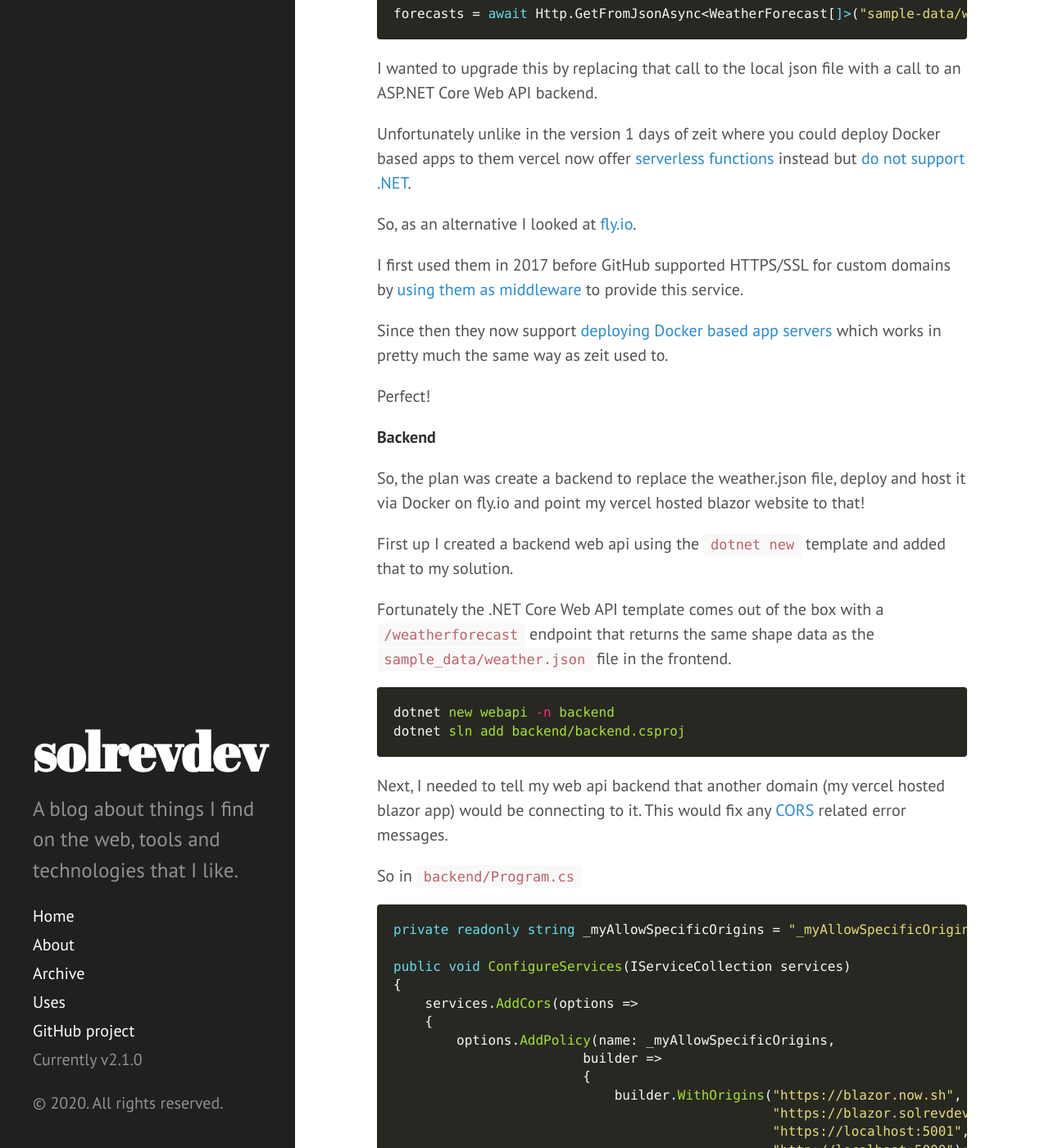
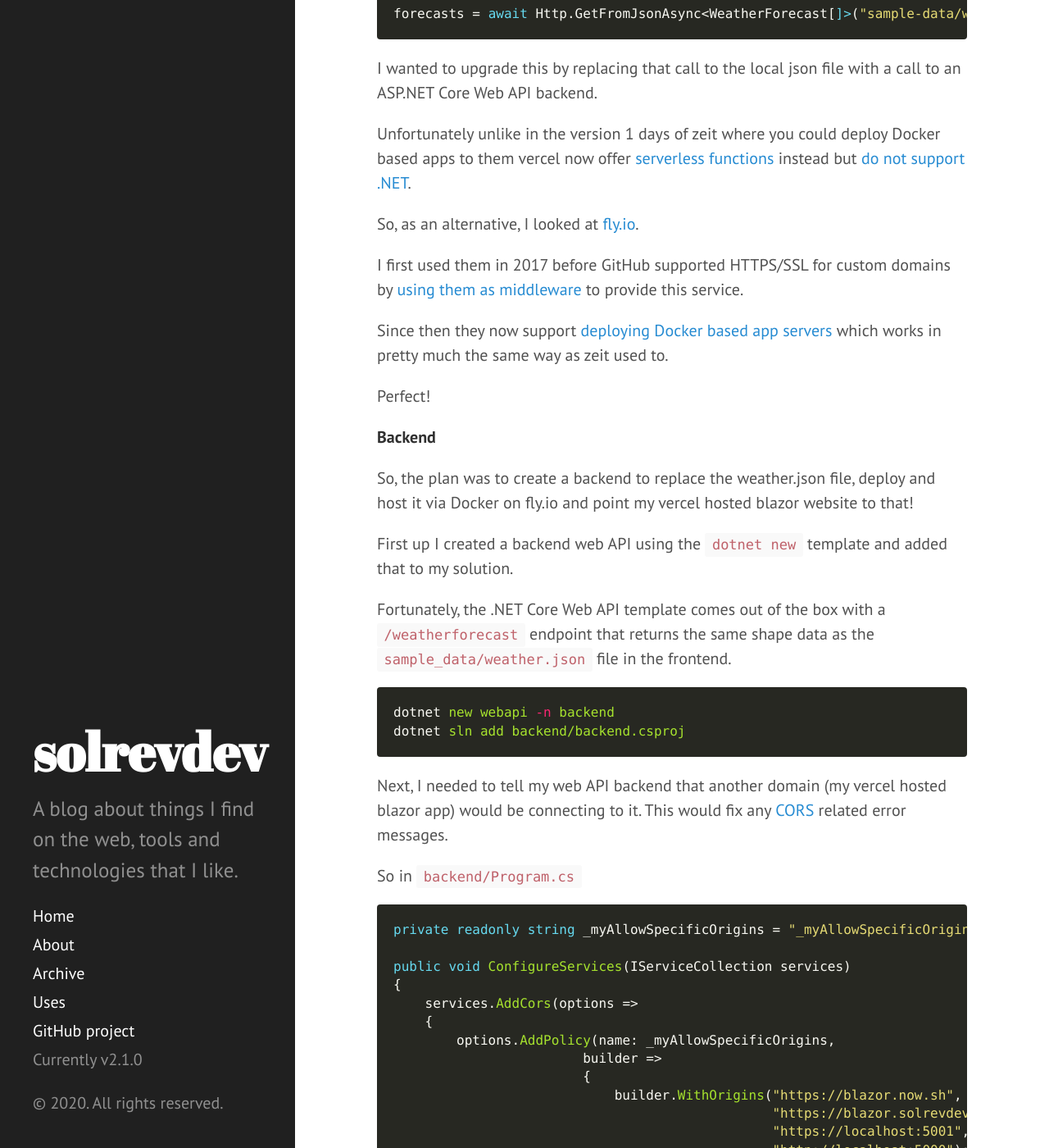
Before and after one commit to solrevdev/solrevdev.github.io, a Jekyll site: the page built from _posts/2020-05-18-deploy-aspnet-core-web-api-to-fly-via-docker.md, in a window 1280 px wide and 1400 px high, scrolled down 404 px. Shown: the whole window at 82% size. Built offline with Jekyll 4.4.1, drawn with Linux system fonts in a browser that asks for light colours; some of the changed text lies outside the part shown.

Commit message:
fix typos

````diff
--- a/_posts/2020-05-18-deploy-aspnet-core-web-api-to-fly-via-docker.md
+++ b/_posts/2020-05-18-deploy-aspnet-core-web-api-to-fly-via-docker.md
@@ -22,7 +22,7 @@ I wanted to upgrade this by replacing that call to the local json file with a ca
 
 Unfortunately unlike in the version 1 days of zeit where you could deploy Docker based apps to them vercel now offer [serverless functions](https://vercel.com/docs/v2/serverless-functions/introduction) instead but [do not support .NET](https://vercel.com/docs/v2/serverless-functions/supported-languages).
 
-So, as an alternative I looked at [fly.io](https://fly.io/docs/).
+So, as an alternative, I looked at [fly.io](https://fly.io/docs/).
 
 I first used them in 2017 before GitHub supported HTTPS/SSL for custom domains by [using them as middleware](2017-08-31-http-ssl-via-github-pages-with-flyio.md) to provide this service.
 
@@ -32,18 +32,18 @@ Perfect!
 
 **Backend**
 
-So, the plan was create a backend to replace the weather.json file, deploy and host it via Docker on fly.io and point my vercel hosted blazor website to that!
+So, the plan was to create a backend to replace the weather.json file, deploy and host it via Docker on fly.io and point my vercel hosted blazor website to that!
 
-First up I created a backend web api using the `dotnet new` template and added that to my solution.
+First up I created a backend web API using the `dotnet new` template and added that to my solution.
 
-Fortunately the .NET Core Web API template comes out of the box with a `/weatherforecast` endpoint that returns the same shape data as the `sample_data/weather.json` file in the frontend.
+Fortunately, the .NET Core Web API template comes out of the box with a `/weatherforecast` endpoint that returns the same shape data as the `sample_data/weather.json` file in the frontend.
 
 ```powershell
 dotnet new webapi -n backend
 dotnet sln add backend/backend.csproj
 ```
 
-Next, I needed to tell my web api backend that another domain (my vercel hosted blazor app) would be connecting to it. This would fix any [CORS](https://docs.microsoft.com/en-us/aspnet/core/security/cors?view=aspnetcore-3.1) related error messages.
+Next, I needed to tell my web API backend that another domain (my vercel hosted blazor app) would be connecting to it. This would fix any [CORS](https://docs.microsoft.com/en-us/aspnet/core/security/cors?view=aspnetcore-3.1) related error messages.
 
 So in `backend/Program.cs`
 
@@ -92,14 +92,13 @@ public void Configure(IApplicationBuilder app, IWebHostEnvironment env)
 
     app.UseEndpoints(endpoints => endpoints.MapControllers());
 }
-
 ```
 
 **Docker**
 
 Now that the backend project is ready it was time to deploy it to [https://fly.io/](fly.io).
 
-From a previous project I already had a handy dandy working Dockerfile I could re-use so making sure I replaced the name of dotnet dll and ensured I was pulling a recent version of .NET Core SDK
+From a previous project, I already had a handy dandy working Dockerfile I could re-use so making sure I replaced the name of dotnet dll and ensured I was pulling a recent version of .NET Core SDK
 
 `Dockerfile`
 
@@ -169,9 +168,8 @@ flyctl apps create -p 5000
 
 You should find a new `fly.toml` file has been added to your project folder
 
-```yaml
+```yml
 app = "blue-dust-2805"
-
 
 [[services]]
   internal_port = 5000
@@ -196,13 +194,13 @@ app = "blue-dust-2805"
 
 Make a mental note of the app name you will see it again in the final hostname, also note the port number that we overrode in the previous step.
 
-Now to deploy the app...
+Now to deploy the app…
 
 ```powershell
 flyctl deploy
 ```
 
-And get the deployed endpoint url back to use in the front end...
+And get the deployed endpoint URL back to use in the front end…
 
 ```powershell
 flyctl info
@@ -213,22 +211,21 @@ The `flyctl info` command will return a deployed endpoint along with a random ho
 ```powershell
 flyctl info
 App
-  Name     = blue-dust-2805
-  Owner    = your fly username
-  Version  = 10
-  Status   = running
+  Name = blue-dust-2805
+  Owner = your fly username
+  Version = 10
+  Status = running
   Hostname = blue-dust-2805.fly.dev
 
 Services
-  PROTOCOL   PORTS
-  TCP        80 => 5000 [HTTP]
+  PROTOCOL PORTS
+  TCP 80 => 5000 [HTTP]
              443 => 5000 [TLS, HTTP]
 
 IP Addresses
-  TYPE   ADDRESS                               CREATED AT
-  v4     77.83.141.66                          2020-05-17T20:49:30Z
-  v6     2a09:8280:1:c3b:5352:d1d5:9afd:fb65   2020-05-17T20:49:31Z
-
+  TYPE ADDRESS CREATED AT
+  v4 77.83.141.66 2020-05-17T20:49:30Z
+  v6 2a09:8280:1:c3b:5352:d1d5:9afd:fb65 2020-05-17T20:49:31Z
 ```
 
 Now that the app is deployed you can view it by taking the hostname `blue-dust-2805.fly.dev` and appending the weather forecast endpoint at the end.
@@ -243,7 +240,7 @@ Login to you fly.io control panel to see some stats
 
 **Frontend**
 
-Next up it was just a case of replacing the frontend's call to the local json file with the backend endpoint.
+Next up it was just a case of replacing the frontend’s call to the local json file with the backend endpoint.
 
 ```csharp
 builder.Services.AddTransient(sp => new HttpClient { BaseAddress = new Uri("https://blue-dust-2805.fly.dev") });
@@ -281,9 +278,9 @@ cd backend
 flyctl auth token
 ```
 
-Go to your repository on GitHub and select Setting then to Secrets and create a secret called FLY_API_TOKEN with the value of the token we just created.
+Go to your repository on GitHub and select Setting then to Secrets and create a secret called FLY\_API\_TOKEN with the value of the token we just created.
 
-Next create the file `.github/workflows/fly.yml`
+Next, create the file `.github/workflows/fly.yml`
 
 ```yml
 name: Fly Deploy
````
Also changed, not shown: other parts of _posts/2020-05-18-deploy-aspnet-core-web-api-to-fly-via-docker.md (+6 -6 lines).
